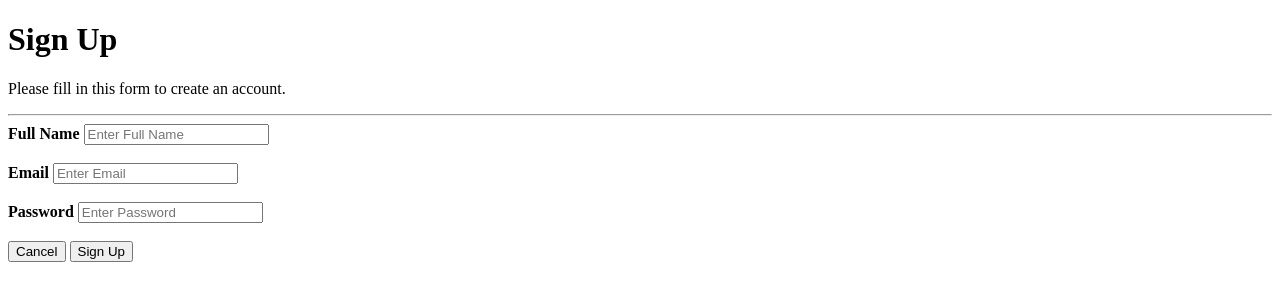
After one commit to charlesbandiola123/Group1, a PHP site: page /signup.html in a window 1280 px wide. The commit adds this page. Shown: the top 301 px of the page. Run offline with PHP 8.4, Linux system fonts and the light colour scheme.

Commit message:
Add files via upload

```diff
--- a/frontpage.html
+++ b/frontpage.html
@@ -201,7 +201,7 @@
 
     document.addEventListener("DOMContentLoaded", function () {
         document.querySelector(".login").addEventListener("click", function () {
-            window.location.href = "login.html"; // Redirect to sign-up page
+            window.location.href = "signup.html"; // Redirect to sign-up page
         });
     });
         window.onload = function () {
--- /dev/null
+++ b/signup.html
@@ -0,0 +1,79 @@
+<!DOCTYPE html>
+<html lang="en">
+
+<head>
+    <meta charset="UTF-8">
+    <meta name="viewport" content="width=device-width, initial-scale=1.0">
+    <title>Sign Up</title>
+    <script src="https://code.jquery.com/jquery-3.6.0.min.js"></script>
+    <style>
+        /* Your existing styles here... */
+    </style>
+</head>
+
+<body>
+    <div class="modal-content">
+        <form id="signup-form">
+            <div class="container">
+                <h1>Sign Up</h1>
+                <p>Please fill in this form to create an account.</p>
+                <hr>
+
+                <label for="fullname"><b>Full Name</b></label>
+                <input type="text" placeholder="Enter Full Name" id="fullname" name="fullname" required><br><br>
+
+                <label for="email"><b>Email</b></label>
+                <input type="email" placeholder="Enter Email" id="email" name="email" required><br><br>
+
+                <label for="password"><b>Password</b></label>
+                <input type="password" placeholder="Enter Password" id="password" name="password" required><br><br>
+
+                <div class="clearfix">
+                    <button type="button" class="cancelbtn" onclick="location.reload()">Cancel</button>
+                    <button type="submit" class="signupbtn">Sign Up</button>
+                </div>
+                <div id="message"></div>
+            </div>
+        </form>
+    </div>
+
+    <script>
+        $(document).ready(function() {
+            // Handle form submission
+            $("#signup-form").submit(function(event) {
+                event.preventDefault();
+
+                var fullname = $("#fullname").val();
+                var email = $("#email").val();
+                var password = $("#password").val();
+
+                // Send the data to signup.php using AJAX
+                $.ajax({
+                    type: "POST",
+                    url: "signup.php",
+                    data: {
+                        fullname: fullname,
+                        email: email,
+                        password: password
+                    },
+                    success: function(response) {
+                        var result = JSON.parse(response);
+                        if (result.success) {
+                            // Redirect to success page if successful
+                            window.location.href = "success.php?message=" + result.message;
+                        } else {
+                            // Show error message if failed
+                            $("#message").html("<p style='color: red;'>" + result.message + "</p>");
+                        }
+                    },
+                    error: function() {
+                        // Handle AJAX error
+                        $("#message").html("<p style='color: red;'>Something went wrong, please try again later.</p>");
+                    }
+                });
+            });
+        });
+    </script>
+</body>
+
+</html>
--- a/success.php
+++ b/success.php
@@ -2,6 +2,6 @@
 if (isset($_GET['message'])) {
     echo "<h1>" . htmlspecialchars($_GET['message']) . "</h1>";
 } else {
-    echo "<h1>Login successful!</h1>";
+    echo "<h1>No message received.</h1>";
 }
 ?>
```
Also changed, not shown: signup.php (added, +53 -0 lines).
